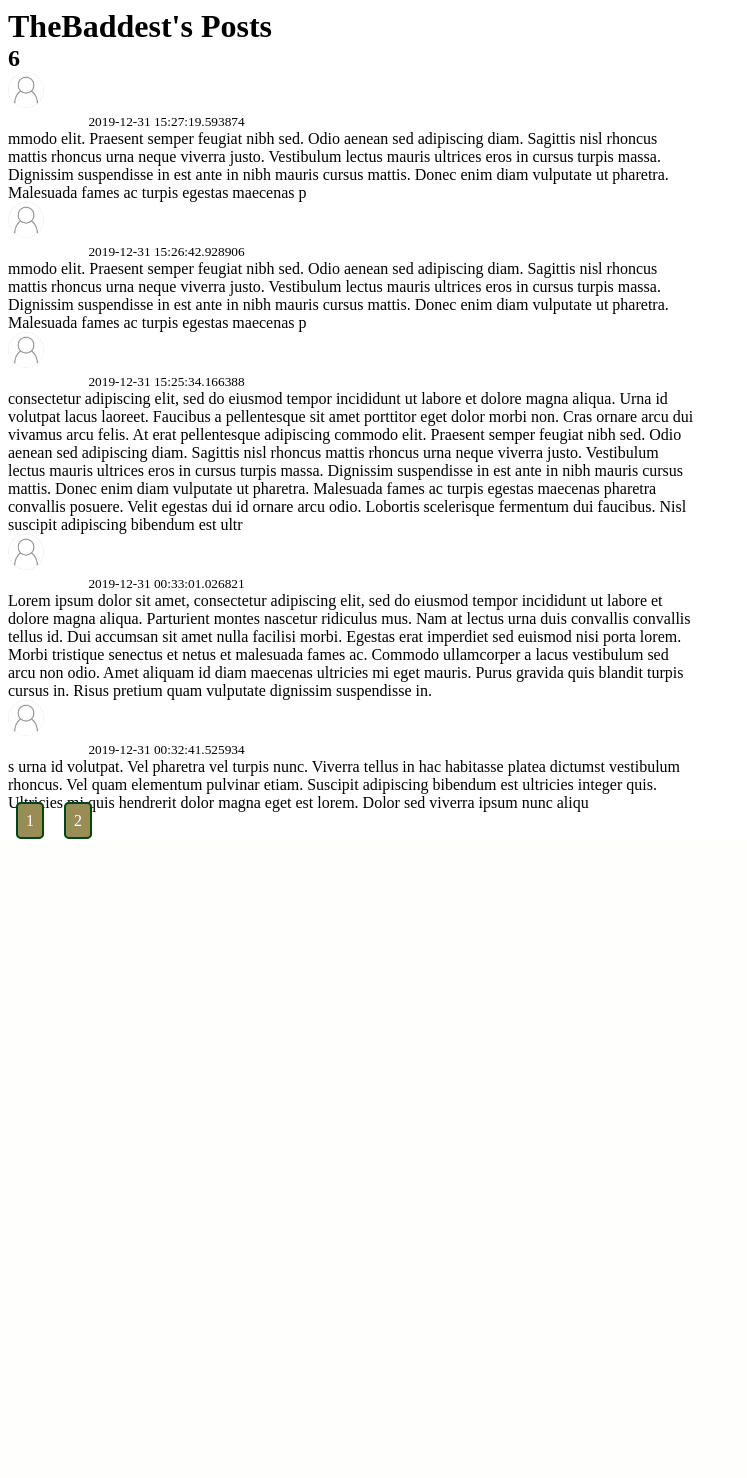
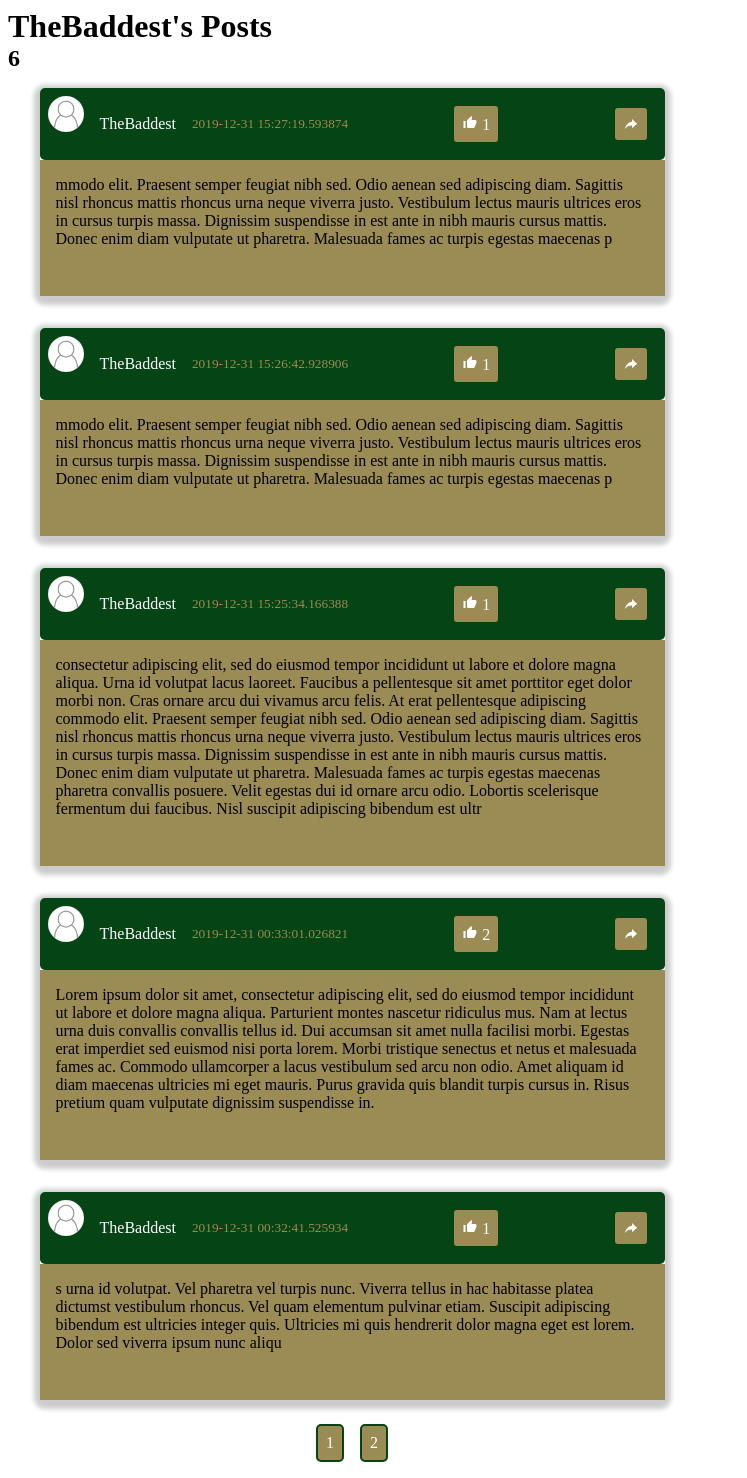
Before and after one commit to WesleyWW/scurry, a Flask app: a page that uses scurry/templates/user_posts.html in a window 1280 px wide. Shown: the part 73-1551 px from the top of the page, without its empty margins (0-747 px from the left). Before the commit the page ends 912 px from the top, so only its background shows below. Run offline with Flask 2, Linux system fonts and the light colour scheme.

Commit message:
user_posts bug fix

```diff
--- a/scurry/templates/user_posts.html
+++ b/scurry/templates/user_posts.html
@@ -2,29 +2,45 @@
 {% block content %}
 <div class="container">
     <h1>{{ user.username }}'s Posts</h1><h2>{{ posts.total }}</h2>
+    <div class="posts-container">
+        {%  for post in posts.items %}
+            <article class="article-post shadow">
+                <div class="post-head">
+                    <img src="{{ url_for('static', filename='images/' + post.author.image_file) }}" alt="user photo" class="article-img">
+                    <div class="post-metadata">
+                        <a class="post-author" href="{{ url_for('users.user_posts', username=post.author.username) }}">{{ post.author.username }}</a>
+                        <small>{{ post.date_posted }}</small>
 
-    <section class="posts">
-        {% for post in posts.items %}
+                        <p class="btn right">
+                            <a href="{{ url_for('posts.like_action', post_id=post.id, action='like') }}" ><ion-icon name="thumbs-up"></ion-icon></a>
+                            {{ post.likes.count() }}
+                        </p>
+                        <ion-icon class="btn share-btn right" name="share-alt"></ion-icon>
+                    </div>
+                </div>
 
-            <article class="media content-section">
-                <img src="{{ url_for('static', filename='images/' + post.author.image_file) }}" alt="" class="rounded-circle article-img">
-                <div class="media-body">
-                    <div class="article-metadata">
-                        <a class="mr-2" href="{{ url_for('users.user_posts', username=post.author.username) }}">{{ post.author.username }}</a>
-                        <small class="text-muted">{{ post.date_posted }}</small>
+                <div class="post-body">
+                    <p class="post-content">{{ post.content }}</p>
+                    <div class="post-buttons">
+                        {% if current_user.username == post.author.username %}
+                            <a href="{{ url_for('posts.update_post', post_id=post.id) }}" class="btn">Update</a>
+                            <a href="{{ url_for('posts.delete_post', post_id=post.id) }}" class="btn">Delete</a>
+                        {% endif %}
+
                     </div>
-                    <p class="article-content">{{ post.content }}</p>
+
                 </div>
             </article>
         {% endfor %}
+        <div class="pagination">
             {% for page_num in posts.iter_pages() %}
                 {% if page_num %}
-                <a class="btn btn-outline-info mb-4" href="{{ url_for('users.user_posts', username=user.username, page=page_num) }}">{{ page_num }}</a>
+                    <a class="btn btn-info" href="{{ url_for('main.index', page=page_num) }}">{{ page_num }}</a>
                 {% else %}
                     ...
                 {% endif %}
             {% endfor %}
-   </section>
-
+        </div>
+    </div>
 </div>
 {% endblock content %}
--- a/scurry/users/routes.py
+++ b/scurry/users/routes.py
@@ -49,12 +49,13 @@
 # Get User Posts
 @users.route('/user/<string:username>')
 def user_posts(username):
+    postForm = PostForm()
     page = request.args.get('page', 1, type=int)
     user = User.query.filter_by(username=username).first_or_404()
     posts = Post.query.filter_by(author=user)\
         .order_by(Post.date_posted.desc())\
         .paginate(page=page, per_page=5)
-    return render_template('user_posts.html', posts=posts, user=user)
+    return render_template('user_posts.html', postForm=postForm, posts=posts, user=user)
 
 @users.route('/profile', methods=['GET', 'POST'])
 @login_required
```
Lines whose indentation alone changed are shown as unchanged.
